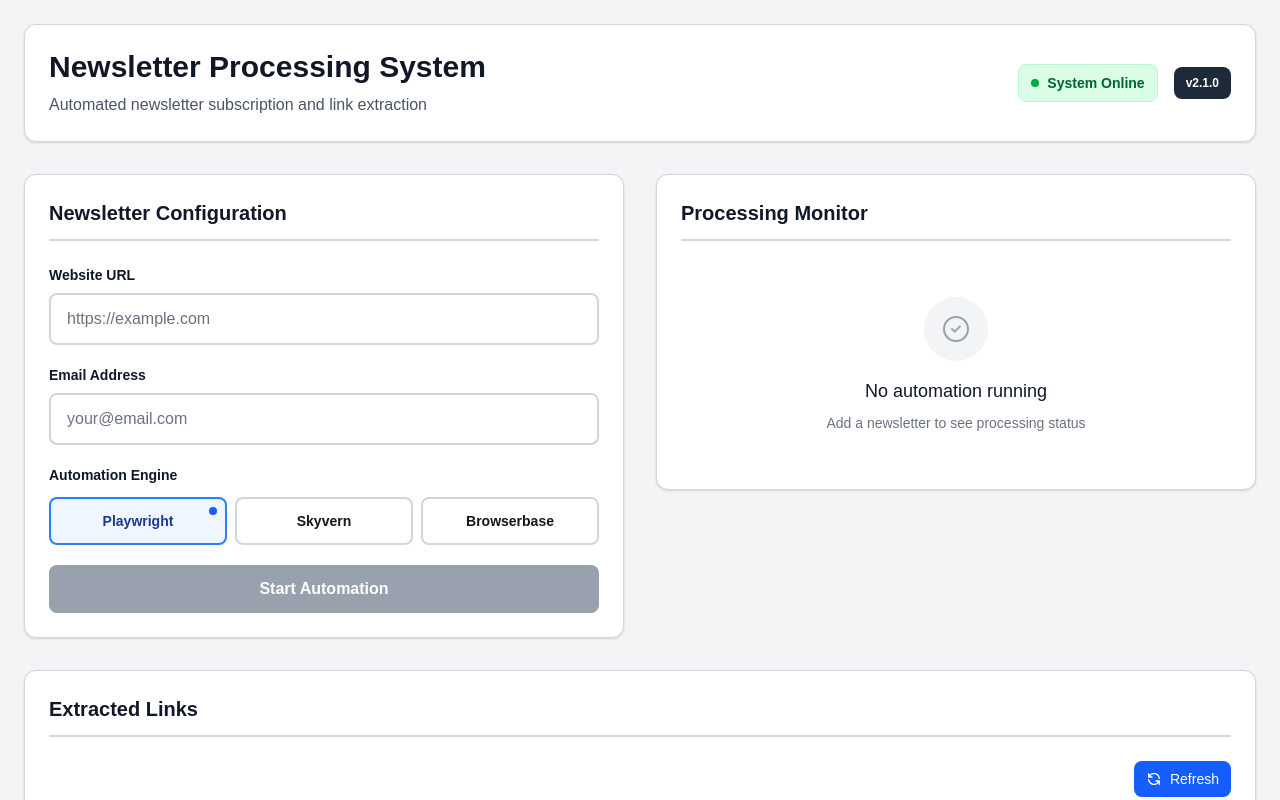
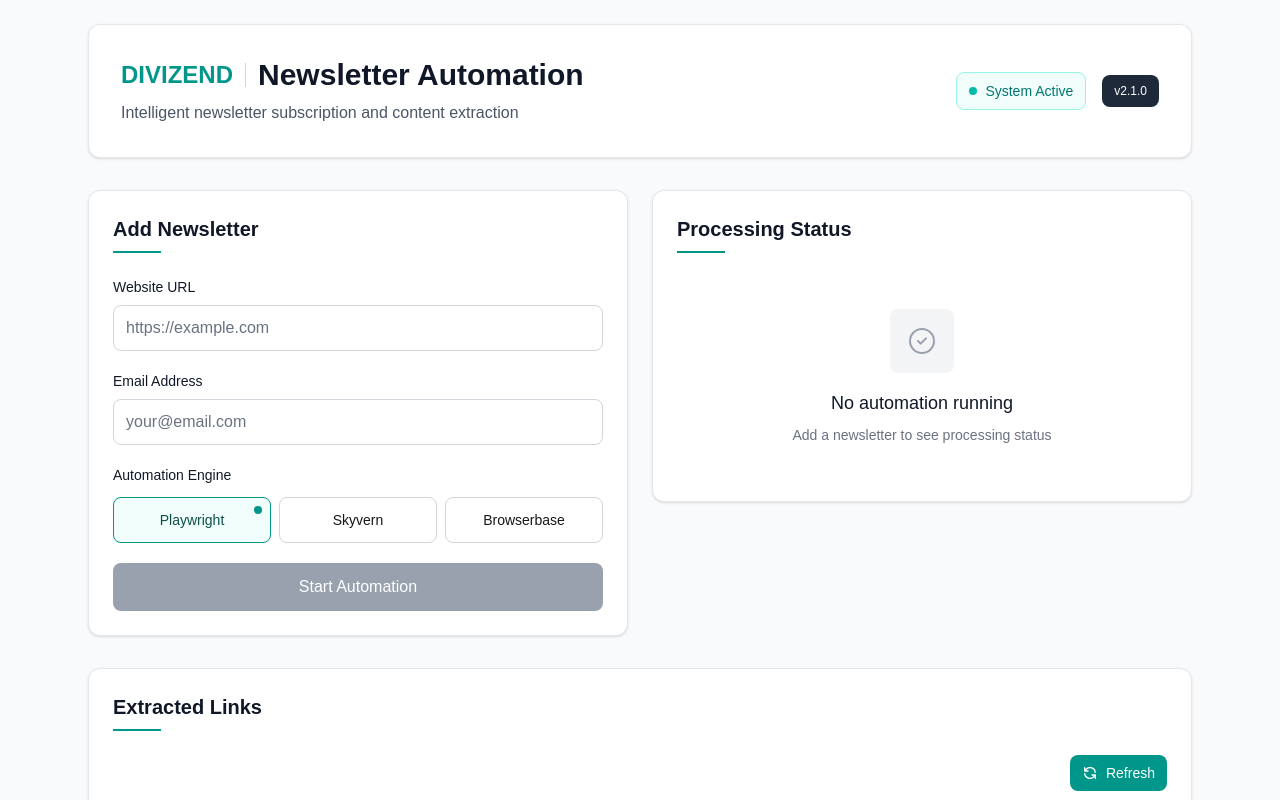
Before and after one commit to brilliant-dev-AI/newsletter-automation-LLM, a Next.js app: page / in a window 1280 px wide. Shown: the top 800 px of the page. Built offline with nearby package versions, Linux system fonts and the light colour scheme.

Commit message:
update UI to similar to divizend company

```diff
--- a/app/page.tsx
+++ b/app/page.tsx
@@ -163,21 +163,25 @@ export default function Home() {
   };
 
   return (
-    <div className="min-h-screen bg-gray-100">
-      <div className="max-w-7xl mx-auto p-6">
+    <div className="min-h-screen bg-gray-50">
+      <div className="max-w-6xl mx-auto p-6">
         {/* Header */}
-        <div className="bg-white rounded-xl shadow-sm border border-gray-300 p-6 mb-8">
+        <div className="bg-white rounded-xl shadow-sm border border-gray-200 p-8 mb-8">
           <div className="flex items-center justify-between">
             <div>
-              <h1 className="text-3xl font-bold text-gray-900 mb-2">Newsletter Processing System</h1>
-              <p className="text-gray-600 font-medium">Automated newsletter subscription and link extraction</p>
+              <div className="flex items-center space-x-3 mb-2">
+                <div className="text-2xl font-bold text-teal-600">DIVIZEND</div>
+                <div className="w-px h-6 bg-gray-300"></div>
+                <h1 className="text-3xl font-bold text-gray-900">Newsletter Automation</h1>
+              </div>
+              <p className="text-gray-600 text-base">Intelligent newsletter subscription and content extraction</p>
             </div>
             <div className="flex items-center space-x-4 text-sm">
-              <div className="flex items-center space-x-2 bg-green-100 px-3 py-2 rounded-lg border border-green-200">
-                <div className="w-2 h-2 bg-green-600 rounded-full"></div>
-                <span className="text-green-800 font-semibold">System Online</span>
+              <div className="flex items-center space-x-2 bg-teal-50 px-3 py-2 rounded-lg border border-teal-200">
+                <div className="w-2 h-2 bg-teal-500 rounded-full"></div>
+                <span className="text-teal-700 font-medium">System Active</span>
               </div>
-              <div className="text-xs bg-gray-800 text-white px-3 py-2 rounded-lg font-semibold">
+              <div className="text-xs bg-gray-800 text-white px-3 py-2 rounded-lg font-medium">
                 v2.1.0
               </div>
             </div>
@@ -185,54 +189,74 @@ export default function Home() {
         </div>
 
         {/* Top Section: Input and Processing Status */}
-        <div className="grid lg:grid-cols-2 gap-8 mb-8">
+        <div className="grid lg:grid-cols-2 gap-6 mb-8">
           {/* Left: Add Newsletter */}
-          <div className="bg-white rounded-xl shadow-sm border border-gray-300 p-6 h-fit">
-            <h2 className="text-xl font-bold mb-6 text-gray-900 border-b-2 border-gray-300 pb-3">
-              Newsletter Configuration
-            </h2>
+          <div className="bg-white rounded-xl shadow-sm border border-gray-200 p-6 h-fit">
+            <div className="mb-6">
+              <h2 className="text-xl font-bold text-gray-900 mb-2">Add Newsletter</h2>
+              <div className="w-12 h-0.5 bg-teal-600"></div>
+            </div>
             <NewsletterForm onSubmit={handleSubmit} />
           </div>
 
           {/* Right: Processing Status Stack */}
-          <div className="bg-white rounded-xl shadow-sm border border-gray-300 p-6 h-fit">
-            <h2 className="text-xl font-bold mb-6 text-gray-900 border-b-2 border-gray-300 pb-3">
-              Processing Monitor
-            </h2>
+          <div className="bg-white rounded-xl shadow-sm border border-gray-200 p-6 h-fit">
+            <div className="mb-6">
+              <h2 className="text-xl font-bold text-gray-900 mb-2">Processing Status</h2>
+              <div className="w-12 h-0.5 bg-teal-600"></div>
+            </div>
             {newsletters.length > 0 ? (
               <div className="max-h-96 overflow-y-auto space-y-3">
                 {newsletters.slice().reverse().map((newsletter) => (
-                  <div key={newsletter.id} className="flex items-center justify-between p-4 bg-gray-100 rounded-lg border border-gray-300">
+                  <div key={newsletter.id} className="flex items-center justify-between p-4 bg-gray-50 rounded-lg border border-gray-200 hover:bg-gray-100 transition-colors">
                     <div className="flex items-center space-x-3 flex-1 min-w-0">
-                      <div className="w-10 h-10 bg-gray-700 rounded-full flex items-center justify-center flex-shrink-0">
-                        <svg className="w-5 h-5 text-white" fill="none" stroke="currentColor" viewBox="0 0 24 24">
-                          <path strokeLinecap="round" strokeLinejoin="round" strokeWidth={2} d="M10.325 4.317c.426-1.756 2.924-1.756 3.35 0a1.724 1.724 0 002.573 1.066c1.543-.94 3.31.826 2.37 2.37a1.724 1.724 0 001.065 2.572c1.756.426 1.756 2.924 0 3.35a1.724 1.724 0 00-1.066 2.573c.94 1.543-.826 3.31-2.37 2.37a1.724 1.724 0 00-2.572 1.065c-.426 1.756-2.924 1.756-3.35 0a1.724 1.724 0 00-2.573-1.066c-1.543.94-3.31-.826-2.37-2.37a1.724 1.724 0 00-1.065-2.572c-1.756-.426-1.756-2.924 0-3.35a1.724 1.724 0 001.066-2.573c-.94-1.543.826-3.31 2.37-2.37.996.608 2.296.07 2.572-1.065z" />
-                          <path strokeLinecap="round" strokeLinejoin="round" strokeWidth={2} d="M15 12a3 3 0 11-6 0 3 3 0 016 0z" />
-                        </svg>
+                      <div className={`w-10 h-10 rounded-lg flex items-center justify-center flex-shrink-0 ${
+                        newsletter.status === 'completed' ? 'bg-teal-100' :
+                        newsletter.status === 'error' ? 'bg-red-100' :
+                        newsletter.status === 'processing' ? 'bg-blue-100' :
+                        'bg-gray-100'
+                      }`}>
+                        {newsletter.status === 'completed' ? (
+                          <svg className="w-5 h-5 text-teal-600" fill="none" stroke="currentColor" viewBox="0 0 24 24">
+                            <path strokeLinecap="round" strokeLinejoin="round" strokeWidth={2} d="M5 13l4 4L19 7" />
+                          </svg>
+                        ) : newsletter.status === 'error' ? (
+                          <svg className="w-5 h-5 text-red-600" fill="none" stroke="currentColor" viewBox="0 0 24 24">
+                            <path strokeLinecap="round" strokeLinejoin="round" strokeWidth={2} d="M6 18L18 6M6 6l12 12" />
+                          </svg>
+                        ) : newsletter.status === 'processing' ? (
+                          <svg className="w-5 h-5 text-blue-600" fill="none" stroke="currentColor" viewBox="0 0 24 24">
+                            <path strokeLinecap="round" strokeLinejoin="round" strokeWidth={2} d="M4 4v5h.582m15.356 2A8.001 8.001 0 004.582 9m0 0H9m11 11v-5h-.581m0 0a8.003 8.003 0 01-15.357-2m15.357 2H15" />
+                          </svg>
+                        ) : (
+                          <svg className="w-5 h-5 text-gray-600" fill="none" stroke="currentColor" viewBox="0 0 24 24">
+                            <path strokeLinecap="round" strokeLinejoin="round" strokeWidth={2} d="M12 8v4l3 3m6-3a9 9 0 11-18 0 9 9 0 0118 0z" />
+                          </svg>
+                        )}
                       </div>
                       <div className="min-w-0 flex-1">
-                        <p className="font-semibold text-sm truncate text-gray-900">{newsletter.url}</p>
-                        <p className="text-xs text-gray-600 truncate font-medium">{newsletter.email}</p>
+                        <p className="font-medium text-sm truncate text-gray-900">{newsletter.url}</p>
+                        <p className="text-xs text-gray-600 truncate">{newsletter.email}</p>
                         {newsletter.status === 'error' && newsletter.errorMessage && (
-                          <p className="text-xs text-red-700 mt-1 truncate font-medium">
+                          <p className="text-xs text-red-600 mt-1 truncate">
                             {newsletter.errorMessage}
                           </p>
                         )}
                       </div>
                     </div>
                     <div className="flex items-center space-x-2 flex-shrink-0">
-                      <span className={`px-2 py-1 rounded-full text-xs font-medium ${
-                        newsletter.status === 'completed' ? 'bg-green-100 text-green-800' :
-                        newsletter.status === 'error' ? 'bg-red-100 text-red-800' :
-                        newsletter.status === 'processing' ? 'bg-blue-100 text-blue-800' :
-                        'bg-yellow-100 text-yellow-800'
+                      <span className={`px-2 py-1 rounded-md text-xs font-medium ${
+                        newsletter.status === 'completed' ? 'bg-teal-100 text-teal-700' :
+                        newsletter.status === 'error' ? 'bg-red-100 text-red-700' :
+                        newsletter.status === 'processing' ? 'bg-blue-100 text-blue-700' :
+                        'bg-gray-100 text-gray-700'
                       }`}>
                         {newsletter.status}
                       </span>
                       {newsletter.status === 'error' && (
                         <button
                           onClick={() => handleRetry(newsletter)}
-                          className="flex items-center space-x-1 px-2 py-1 bg-red-600 text-white text-xs rounded hover:bg-red-700 transition-colors"
+                          className="flex items-center space-x-1 px-2 py-1 bg-red-600 text-white text-xs rounded-md hover:bg-red-700 transition-colors"
                         >
                           <svg className="w-3 h-3" fill="none" stroke="currentColor" viewBox="0 0 24 24">
                             <path strokeLinecap="round" strokeLinejoin="round" strokeWidth={2} d="M4 4v5h.582m15.356 2A8.001 8.001 0 004.582 9m0 0H9m11 11v-5h-.581m0 0a8.003 8.003 0 01-15.357-2m15.357 2H15" />
@@ -241,7 +265,7 @@ export default function Home() {
                         </button>
                       )}
                       {newsletter.status === 'processing' && (
-                        <div className="flex items-center space-x-1 px-2 py-1 bg-blue-600 text-white text-xs rounded">
+                        <div className="flex items-center space-x-1 px-2 py-1 bg-blue-600 text-white text-xs rounded-md">
                           <div className="w-3 h-3 border-2 border-white border-t-transparent rounded-full animate-spin"></div>
                           <span>Processing...</span>
                         </div>
@@ -252,7 +276,7 @@ export default function Home() {
               </div>
             ) : (
               <div className="text-center py-8">
-                <div className="w-16 h-16 bg-gray-100 rounded-full flex items-center justify-center mx-auto mb-4">
+                <div className="w-16 h-16 bg-gray-100 rounded-lg flex items-center justify-center mx-auto mb-4">
                   <svg className="w-8 h-8 text-gray-400" fill="none" stroke="currentColor" viewBox="0 0 24 24">
                     <path strokeLinecap="round" strokeLinejoin="round" strokeWidth={1.5} d="M9 12l2 2 4-4m6 2a9 9 0 11-18 0 9 9 0 0118 0z" />
                   </svg>
@@ -265,10 +289,11 @@ export default function Home() {
         </div>
 
         {/* Bottom Section: Extracted Links - Full Width */}
-        <div className="bg-white rounded-xl shadow-sm border border-gray-300 p-6">
-          <h2 className="text-xl font-bold mb-6 text-gray-900 border-b-2 border-gray-300 pb-3">
-            Extracted Links
-          </h2>
+        <div className="bg-white rounded-xl shadow-sm border border-gray-200 p-6">
+          <div className="mb-6">
+            <h2 className="text-xl font-bold text-gray-900 mb-2">Extracted Links</h2>
+            <div className="w-12 h-0.5 bg-teal-600"></div>
+          </div>
           <LinksDisplay />
         </div>
       </div>
--- a/components/LinksDisplay.tsx
+++ b/components/LinksDisplay.tsx
@@ -83,14 +83,24 @@ export function LinksDisplay({ className = '' }: LinksDisplayProps) {
 
   if (error) {
     return (
-      <div className={`p-6 bg-red-50 border border-red-200 rounded-lg ${className}`}>
-        <h2 className="text-xl font-semibold text-red-800 mb-2">❌ Error</h2>
-        <p className="text-red-600">{error}</p>
+      <div className={`p-8 bg-red-50 border border-red-200 rounded-2xl ${className}`}>
+        <div className="flex items-center space-x-3 mb-4">
+          <div className="w-10 h-10 bg-red-100 rounded-xl flex items-center justify-center">
+            <svg className="w-5 h-5 text-red-600" fill="none" stroke="currentColor" viewBox="0 0 24 24">
+              <path strokeLinecap="round" strokeLinejoin="round" strokeWidth={2} d="M12 9v2m0 4h.01m-6.938 4h13.856c1.54 0 2.502-1.667 1.732-2.5L13.732 4c-.77-.833-1.732-.833-2.5 0L4.268 16.5c-.77.833.192 2.5 1.732 2.5z" />
+            </svg>
+          </div>
+          <h2 className="text-xl font-semibold text-red-800">Error</h2>
+        </div>
+        <p className="text-red-600 mb-4">{error}</p>
         <button
           onClick={fetchLinks}
-          className="mt-4 px-4 py-2 bg-red-600 text-white rounded hover:bg-red-700"
+          className="flex items-center space-x-2 px-4 py-2 bg-red-600 text-white rounded-xl hover:bg-red-700 transition-colors font-medium"
         >
-          Retry
+          <svg className="w-4 h-4" fill="none" stroke="currentColor" viewBox="0 0 24 24">
+            <path strokeLinecap="round" strokeLinejoin="round" strokeWidth={2} d="M4 4v5h.582m15.356 2A8.001 8.001 0 004.582 9m0 0H9m11 11v-5h-.581m0 0a8.003 8.003 0 01-15.357-2m15.357 2H15" />
+          </svg>
+          <span>Retry</span>
         </button>
       </div>
     );
@@ -107,7 +117,7 @@ export function LinksDisplay({ className = '' }: LinksDisplayProps) {
         <button
           onClick={fetchLinks}
           disabled={loading}
-          className="flex items-center space-x-2 px-3 py-2 text-sm bg-blue-600 text-white rounded-lg hover:bg-blue-700 disabled:bg-blue-400 disabled:cursor-not-allowed transition-colors"
+          className="flex items-center space-x-2 px-3 py-2 text-sm bg-teal-600 text-white rounded-lg hover:bg-teal-700 disabled:bg-gray-400 disabled:cursor-not-allowed transition-colors"
         >
           {loading ? (
             <>
@@ -164,7 +174,7 @@ export function LinksDisplay({ className = '' }: LinksDisplayProps) {
                       </h3>
                     )}
                     {link.processed && (
-                      <span className="px-2 py-1 text-xs bg-green-100 text-green-800 rounded">
+                      <span className="px-2 py-1 text-xs bg-teal-100 text-teal-800 rounded">
                         ✓ Done
                       </span>
                     )}
@@ -174,6 +184,7 @@ export function LinksDisplay({ className = '' }: LinksDisplayProps) {
                         link.category === 'tool' ? 'bg-purple-100 text-purple-800' :
                         link.category === 'news' ? 'bg-red-100 text-red-800' :
                         link.category === 'product' ? 'bg-green-100 text-green-800' :
+                        link.category === 'job' ? 'bg-orange-100 text-orange-800' :
                         'bg-gray-100 text-gray-800'
                       }`}>
                         {link.category}
@@ -187,7 +198,7 @@ export function LinksDisplay({ className = '' }: LinksDisplayProps) {
                       href={link.url}
                       target="_blank"
                       rel="noopener noreferrer"
-                      className="text-blue-600 hover:text-blue-800 text-sm truncate block"
+                      className="text-teal-600 hover:text-teal-800 text-sm truncate block"
                     >
                       {link.url.length > 60 ? `${link.url.substring(0, 60)}...` : link.url}
                     </a>
@@ -214,7 +225,7 @@ export function LinksDisplay({ className = '' }: LinksDisplayProps) {
                 {!link.processed && (
                   <button
                     onClick={() => markAsProcessed(link.id)}
-                    className="ml-4 flex items-center space-x-1 px-3 py-2 text-xs bg-green-600 text-white rounded-lg hover:bg-green-700 transition-colors"
+                    className="ml-4 flex items-center space-x-1 px-3 py-2 text-xs bg-teal-600 text-white rounded-lg hover:bg-teal-700 transition-colors"
                   >
                     <svg className="w-3 h-3" fill="none" stroke="currentColor" viewBox="0 0 24 24">
                       <path strokeLinecap="round" strokeLinejoin="round" strokeWidth={2} d="M5 13l4 4L19 7" />
--- a/components/NewsletterForm.tsx
+++ b/components/NewsletterForm.tsx
@@ -38,7 +38,7 @@ export function NewsletterForm({ onSubmit }: NewsletterFormProps) {
     <form onSubmit={handleSubmit} className="space-y-5">
       {/* URL Input */}
       <div>
-        <label htmlFor="url" className="block text-sm font-semibold text-gray-900 mb-2">
+        <label htmlFor="url" className="block text-sm font-medium text-gray-900 mb-2">
           Website URL
         </label>
         <input
@@ -47,14 +47,14 @@ export function NewsletterForm({ onSubmit }: NewsletterFormProps) {
           value={url}
           onChange={(e) => setUrl(e.target.value)}
           placeholder="https://example.com"
-          className="w-full px-4 py-3 border-2 border-gray-300 rounded-lg focus:ring-0 focus:border-gray-300 focus:border-opacity-70 transition-colors text-gray-900 placeholder-gray-500"
+          className="w-full px-3 py-2.5 border border-gray-300 rounded-lg focus:ring-0 focus:border-teal-600 transition-colors text-gray-900 placeholder-gray-500 bg-white"
           required
         />
       </div>
 
       {/* Email Input */}
       <div>
-        <label htmlFor="email" className="block text-sm font-semibold text-gray-900 mb-2">
+        <label htmlFor="email" className="block text-sm font-medium text-gray-900 mb-2">
           Email Address
         </label>
         <input
@@ -63,23 +63,23 @@ export function NewsletterForm({ onSubmit }: NewsletterFormProps) {
           value={email}
           onChange={(e) => setEmail(e.target.value)}
           placeholder="your@email.com"
-          className="w-full px-4 py-3 border-2 border-gray-300 rounded-lg focus:ring-0 focus:border-gray-300 focus:border-opacity-70 transition-colors text-gray-900 placeholder-gray-500"
+          className="w-full px-3 py-2.5 border border-gray-300 rounded-lg focus:ring-0 focus:border-teal-600 transition-colors text-gray-900 placeholder-gray-500 bg-white"
           required
         />
       </div>
 
       {/* Framework Selection */}
       <div>
-        <label className="block text-sm font-semibold text-gray-900 mb-3">
+        <label className="block text-sm font-medium text-gray-900 mb-3">
           Automation Engine
         </label>
         <div className="grid grid-cols-3 gap-2">
           {frameworkOptions.map((option) => (
             <label
               key={option.value}
-              className={`relative flex items-center justify-center p-3 border-2 rounded-lg cursor-pointer transition-all ${
+              className={`relative flex items-center justify-center p-3 border rounded-lg cursor-pointer transition-all ${
                 framework === option.value
-                  ? "border-blue-500 bg-blue-50 text-blue-900"
+                  ? "border-teal-600 bg-teal-50 text-teal-900"
                   : "border-gray-300 bg-white hover:border-gray-400"
               }`}
             >
@@ -91,10 +91,10 @@ export function NewsletterForm({ onSubmit }: NewsletterFormProps) {
                 onChange={(e) => setFramework(e.target.value as typeof framework)}
                 className="sr-only"
               />
-              <span className="text-sm font-semibold">{option.label}</span>
+              <span className="text-sm font-medium">{option.label}</span>
               {framework === option.value && (
                 <div className="absolute top-2 right-2">
-                  <div className="w-2 h-2 bg-blue-600 rounded-full"></div>
+                  <div className="w-2 h-2 bg-teal-600 rounded-full"></div>
                 </div>
               )}
             </label>
@@ -106,7 +106,7 @@ export function NewsletterForm({ onSubmit }: NewsletterFormProps) {
       <button
         type="submit"
         disabled={isSubmitting || !url || !email}
-        className="w-full bg-gray-800 hover:bg-gray-900 disabled:bg-gray-400 disabled:cursor-not-allowed text-white font-semibold py-3 px-4 rounded-lg transition-colors"
+        className="w-full bg-teal-600 hover:bg-teal-700 disabled:bg-gray-400 disabled:cursor-not-allowed text-white font-medium py-3 px-4 rounded-lg transition-colors"
       >
         {isSubmitting ? (
           <div className="flex items-center justify-center space-x-2">
```
